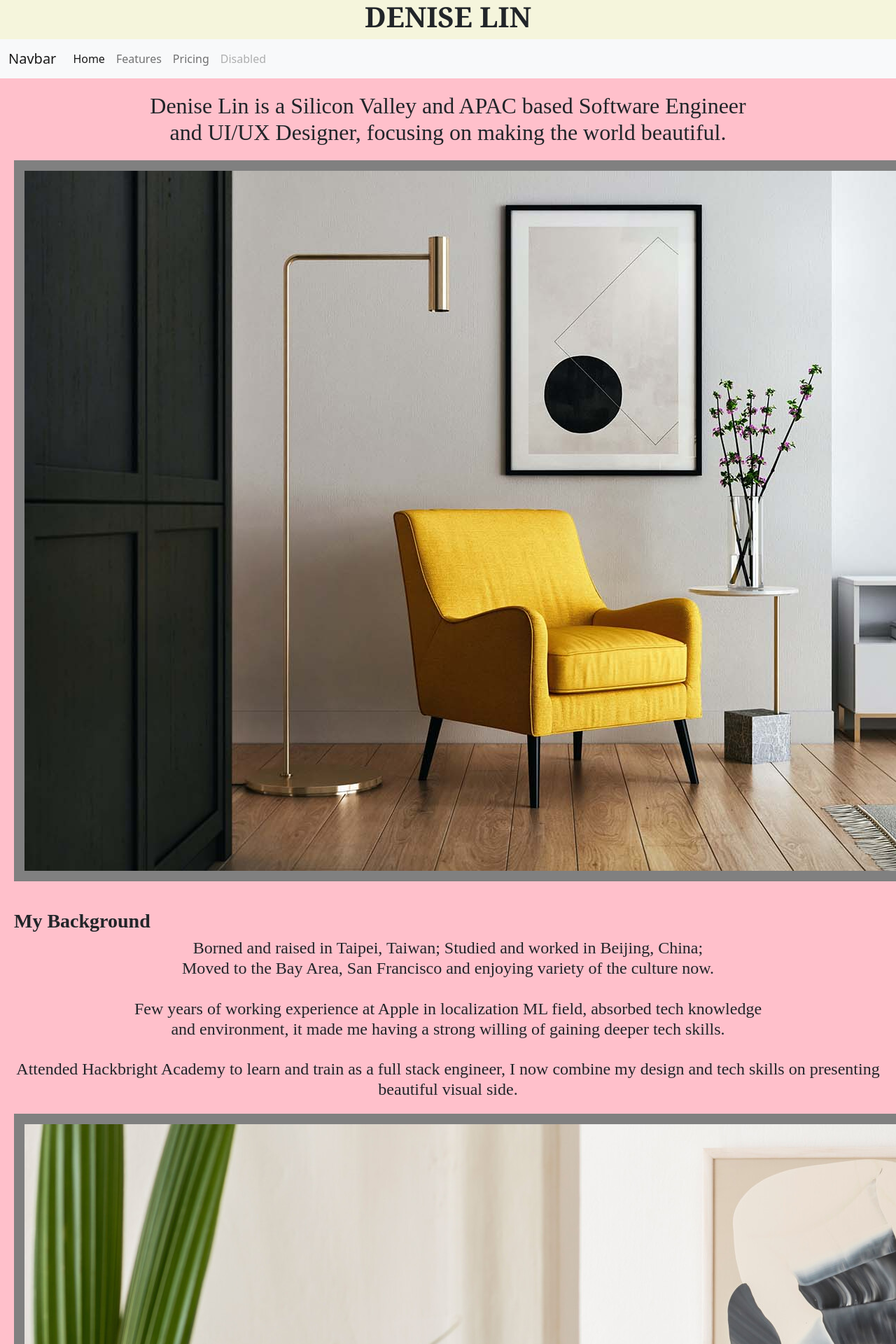
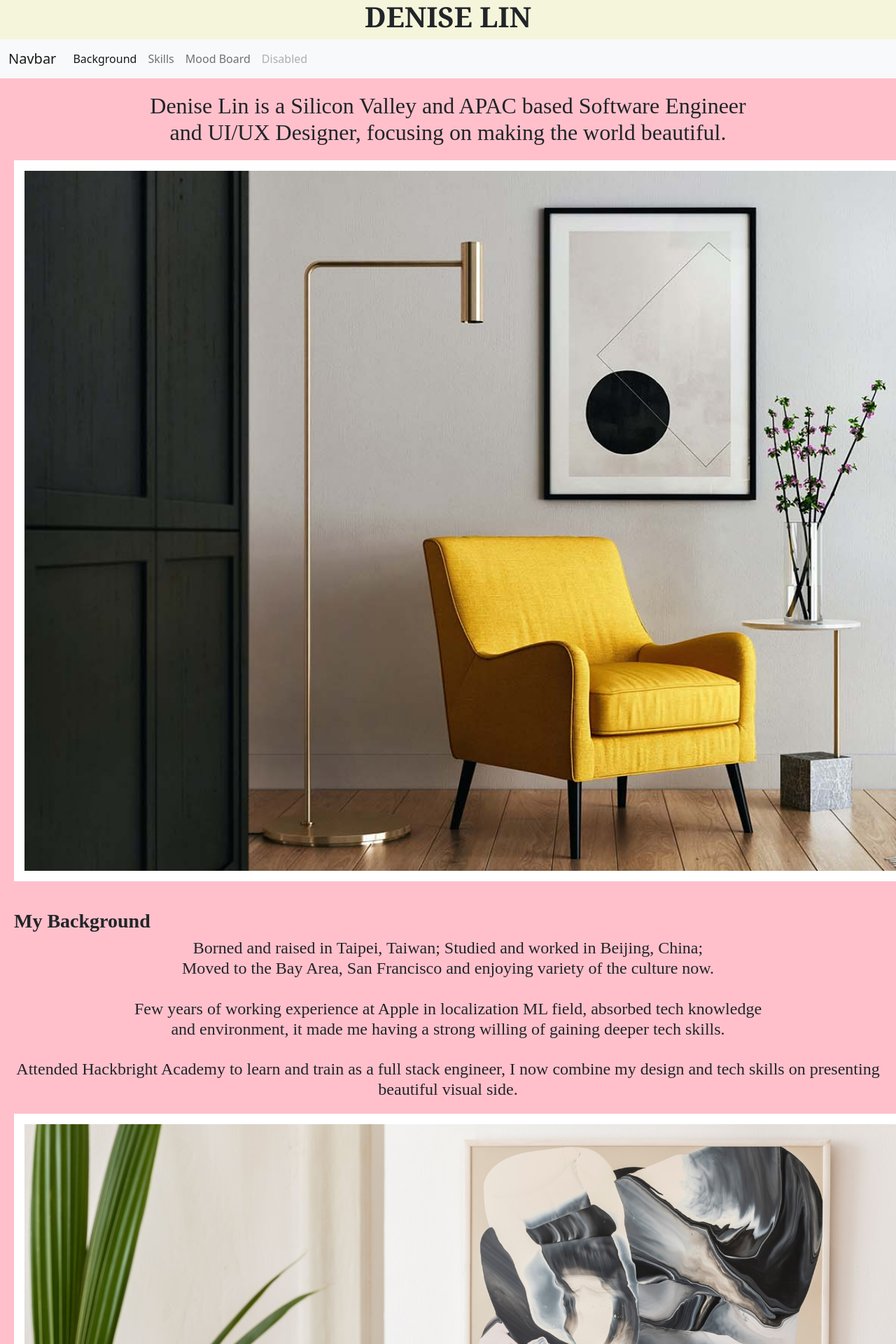
Before and after one commit to DeniseYT/Portfolio, a Flask app: page / in a window 1280 px wide; the page is wider, and only the part inside the window is pictured. Shown: the top 1920 px of that part at 70% size. Run offline with Flask 2, Linux system fonts and the light colour scheme; parts of the project's set-up code (start-up, migrations or seed data) failed here and were passed over.

Commit message:
html & css update

```diff
--- a/static/css/styles.css
+++ b/static/css/styles.css
@@ -22,9 +22,10 @@ body {
     height: 1000px; */
 
     width: 1650px;
-    border: 15px solid grey;
+    border: 15px solid white;
     padding: 500px;
     margin: 20px;
+    background-size: cover;
 }
 
 .mybackground-container-item {
@@ -44,9 +45,12 @@ body {
     height: 1500px; */
 
     width: 1650px;
-    border: 15px solid grey;
+    border: 15px solid white;
     padding: 500px;
     margin: 20px;
+    /* object-fit: fill; */
+    /* background-position: center; */
+    background-size: cover;
 }
 
 .skills-container-item {
--- a/templates/homepage.html
+++ b/templates/homepage.html
@@ -25,9 +25,9 @@
           </button>
           <div class="collapse navbar-collapse" id="navbarNavAltMarkup">
             <div class="navbar-nav">
-              <a class="nav-link active" aria-current="page" href="#">Home</a>
-              <a class="nav-link" href="#">Features</a>
-              <a class="nav-link" href="#">Pricing</a>
+              <a class="nav-link active" aria-current="page" href="#">Background</a>
+              <a class="nav-link" href="#">Skills</a>
+              <a class="nav-link" href="#">Mood Board</a>
               <a class="nav-link disabled" href="#" tabindex="-1" aria-disabled="true">Disabled</a>
             </div>
           </div>
@@ -78,10 +78,15 @@
     <div class="first-layer-container-img-left" style="background-image: url(/Intro/static/img/w2000_q60.jpeg)">
     </div>
 
-    <div class="first-layer-container-img-middle">
+    <!-- <div class="first-layer-container-img-left">
+      <img src="/Intro/static/img/w2000_q60.jpeg" alt = "Candle Image "/>
+    </div>  -->
+
+
+    <div class="first-layer-container-img-middle" style="background-image: url(/Intro/static/img/bloomscape_fiddle-leaf-fig_indigo-alt.webp)">
     </div>
 
-    <div class="first-layer-container-img-right">
+    <div class="first-layer-container-img-right" style="background-image: url(/Intro/static/img/ST_Knit_Throw_Cream_LR-753365.webp)">
     </div>
 
     <div class="container-img" style="background-image: url(/Intro/static/img/90424091_10102879840383977_2584763489700544512_n.jpeg)">
```
Also changed, not shown: other parts of static/css/styles.css (+16 -14 lines).
